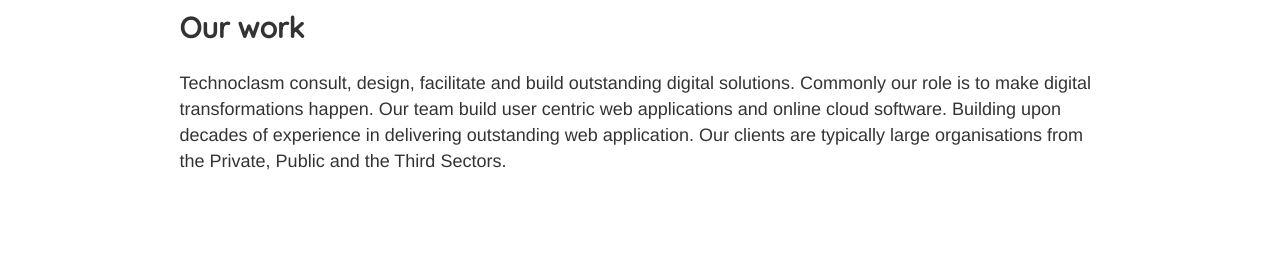
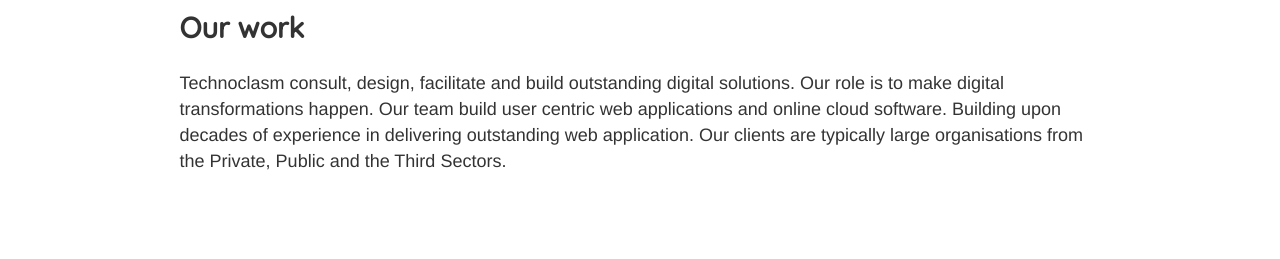
Before and after one commit to joelstobart/technoclasm, a Gatsby site: page / in a window 1280 px wide. Shown: the part 450-709 px from the top of the page. Built offline with nearby package versions, Linux system fonts and the light colour scheme; Gatsby itself is replaced by a stand-in of ours.

Commit message:
Fix the power of a sentence

```diff
--- a/src/pages/index.js
+++ b/src/pages/index.js
@@ -23,7 +23,7 @@ const IndexPage = () => (
       }}>
       <h2 style={{paddingTop:`3.35rem`}}>Our work</h2>
       <p style={{paddingBottom:`3.35rem`}}>Technoclasm consult, design, facilitate and build outstanding digital solutions.
-        Commonly our role is to make digital transformations happen.
+        Our role is to make digital transformations happen.
         Our team build user centric web applications and online cloud software.
         Building upon decades of experience in delivering outstanding web application.
         Our clients are typically large organisations from the Private, Public and the Third Sectors.
```
